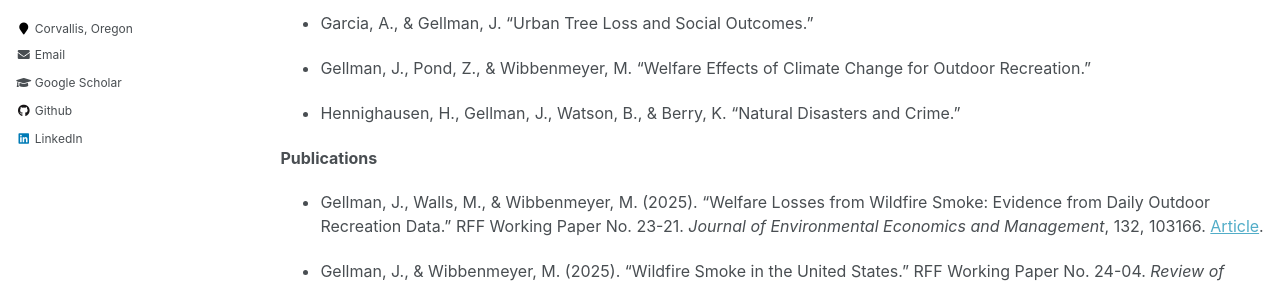
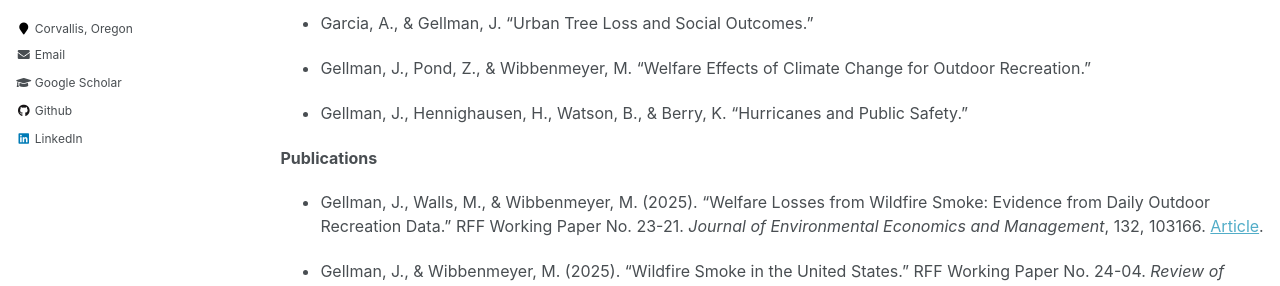
Before and after one commit to jacobgellman/jacobgellman.github.io, a Jekyll site: the page built from _pages/research.md, in a window 1280 px wide and 1113 px high. Shown: the part 355-641 px from the top of the window. Built offline with Jekyll 4.4.1, drawn with Linux system fonts in a browser that asks for light colours.

Commit message:
CV update

```diff
--- a/_pages/research.md
+++ b/_pages/research.md
@@ -19,7 +19,7 @@ author_profile: true
 
 * Gellman, J., Pond, Z., & Wibbenmeyer, M. "Welfare Effects of Climate Change for Outdoor Recreation."
 
-* Hennighausen, H., Gellman, J., Watson, B., & Berry, K. "Natural Disasters and Crime."
+* Gellman, J., Hennighausen, H., Watson, B., & Berry, K. "Hurricanes and Public Safety."
 
 **Publications**
 * Gellman, J., Walls, M., & Wibbenmeyer, M. (2025). "Welfare Losses from Wildfire Smoke: Evidence from Daily Outdoor Recreation Data." RFF Working Paper No. 23-21. *Journal of Environmental Economics and Management*, 132, 103166. [Article](https://jacobgellman.github.io/files/gellman_et_al_2025-welfare_losses_wildfire_smoke_recreation.pdf).
```
Also changed, not shown: 1 other file.
